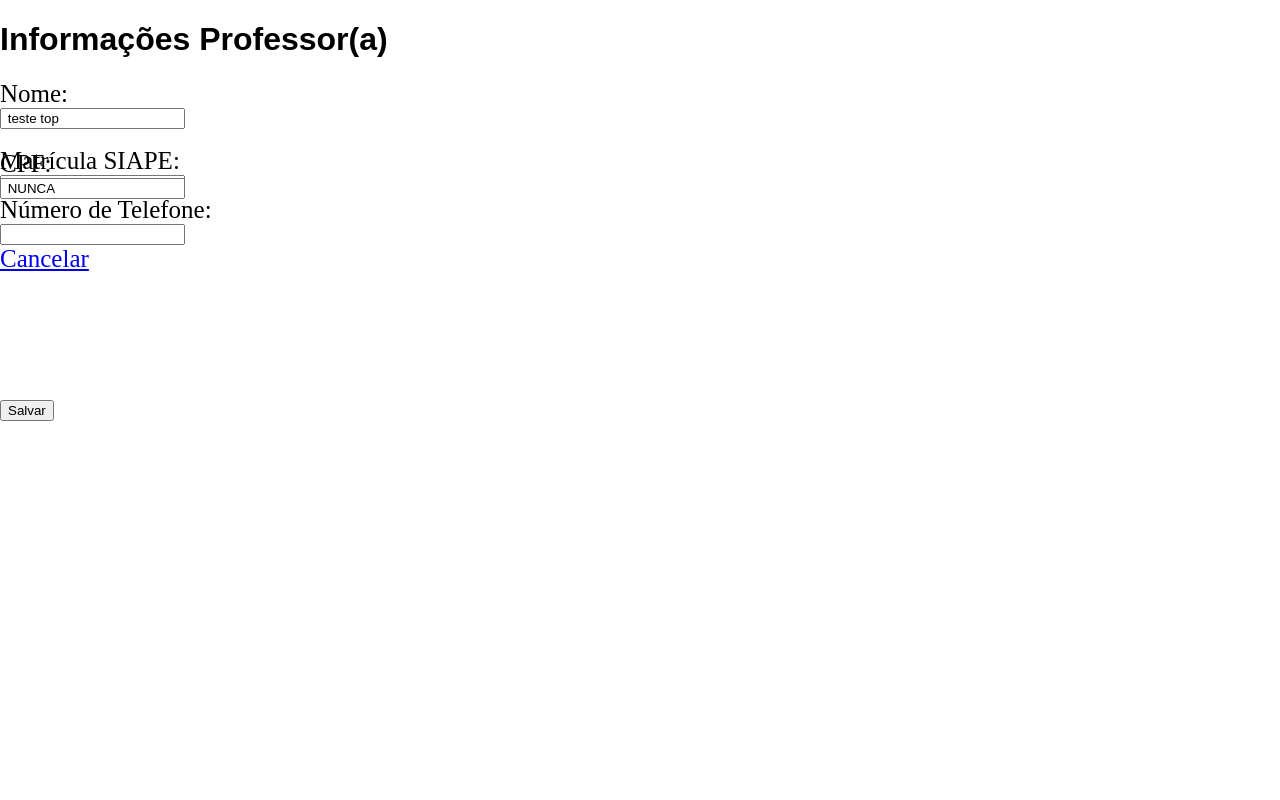
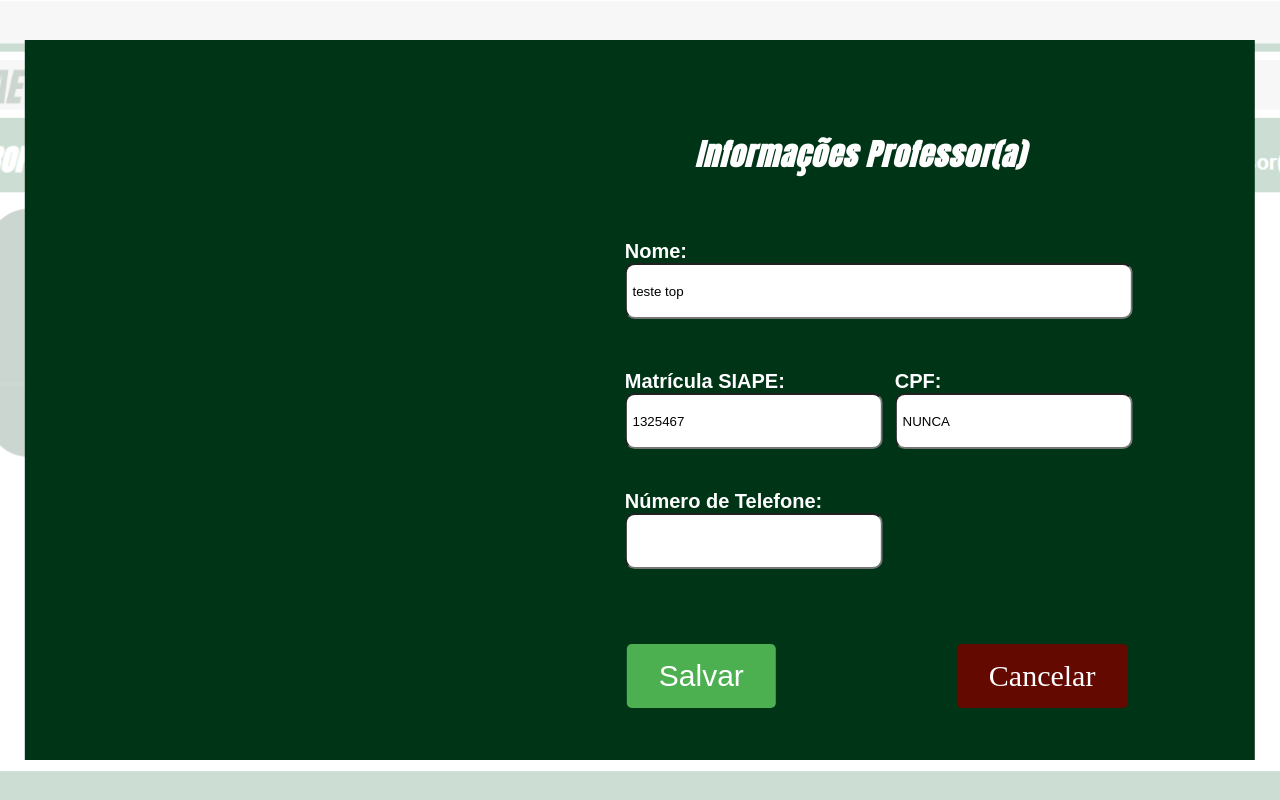
Before and after one commit to RamonIFFAR/PPI, a PHP site: page /editar.php?id_prof=33 in a window 1280 px wide. Run offline with PHP 8.4, Linux system fonts and the light colour scheme; a user stored in the database is signed in; data comes from the database, SQL or seed files in the repository.

Commit message:
Update editarcss.css

```diff
--- a/PPInte/editarcss.css
+++ b/PPInte/editarcss.css
@@ -1,240 +1,170 @@
-
-                    .top-bar {
-                        width: 100%;
-                        height: 50px;
-                        background-color: #d2d6d3; /* Cor cinza */
+.Fundo {
+    margin: 0;
+    padding: 0;
+    background: url('Imagens/Fundo.png') no-repeat center center fixed;
+    background-size: cover;
     position: relative;
+    min-height: 100vh;
 }
 
-                    /* Estilo para a barra verde */
-                    .green-bar {
+.Background1 {
     width: 100%;
-                        height: 10px; /* Ajuste a altura conforme necessário */
-                        background-color: #015d29; /* Cor verde */
-                        position: relative;
-                        top: 0px; /* Alinhar a barra verde logo abaixo da barra cinza */
+    height: 100%;
+    background-color: white;
+    position: absolute;
+    top: 50%;
+    left: 50%;
+    transform: translate(-50%, -50%);
+    opacity: 0.8;
+    z-index: 1;
 }
 
-                    /* Estilo para a nova barra cinza */
-                    .bottom-bar {
-                        width: 100%;
-                        height: 60px; /* Ajuste a altura conforme necessário */
-                        background-color: #d2d6d3; /* Cor cinza */
+form {
     position: relative;
-                        top: 10px; /* Alinhar a nova barra cinza logo abaixo da barra verde */
+    z-index: 2;
+    background: #003417;
+    position: absolute;
+    width: 93%;
+    height: 85%;
+    top: 50%;
+    left: 50%;
+    transform: translate(-50%, -50%);
+    padding: 20px;
 }
 
-                    .new-green-bar {
-                        width: 100%;
-                        height: 100px; /* Ajuste a altura conforme necessário */
-                        background-color: #015d29; /* Cor verde */
-                        position: relative;
-                        top: 20px; /* Alinhar a nova barra verde logo abaixo da nova barra cinza */
+/* Nome */
+.NomeCompleto {
+    position: absolute;
+    top: 200px;
+    left: 600px;
 }
 
-                    .new-bottom-bar {
-                        width: 100%;
-                        height: 75vh; /* Ajuste a altura conforme necessário */
-                        background-color: #015d29; /* Cor cinza */
-                        position: relative;
-                        top: 20px; /* Alinhar a nova barra cinza logo abaixo da nova barra verde */
+.NomeCompleto input {
+    position: absolute;
+    width: 500px;
+    height: 50px;
 }
 
-                    .box-center {
-                        width: 90%;
-                        height: 700px;
-                        background-color: white;
-                        position: relative;
-                        top: 47%;
-                        left: 50%;
-                        transform: translate(-50%, -50%);
-                        border-radius: 20px;
-                        box-sizing: border-box;
-                        padding: 20px;
-                        overflow: auto; /* Adiciona a barra de rolagem quando necessário */
+/* Matrícula Siape */
+.MatriculaSiape {
+    position: absolute;
+    top: 330px;
+    left: 600px;
+}
+
+.MatriculaSiape input {
+    position: absolute;
+    width: 250px;
+    height: 50px;
+}
+
+/* Email Institucional */
+.EmailInsti {
+    position: absolute;
+    top: 450px;
+    left: 600px;
+}
+
+.EmailInsti input {
+    position: absolute;
+    width: 600px;
+    height: 50px;
+}
+
+/* CPF */
+.CPF {
+    position: absolute;
+    top: 330px;
+    left: 870px;
+}
+
+.CPF input {
+    position: absolute;
+    width: 230px;
+    height: 50px;
+}
+
+.Fone {
+    position: absolute;
+    top: 450px;
+    left: 600px;
+}
+
+.Fone input{
+    position: absolute;
+    width: 250px;
+    height: 50px;
+}
+
+/*Botao Cadastrar*/
+
+button {
+    position: absolute;
+    background-color: #4CAF50;
+    color: white;
+    border: none;
+    padding: 15px 32px;
+    text-align: center;
+    text-decoration: none;
+    display: inline-block;
+    font-size: 30px;
+    margin: 4px 2px;
+    cursor: pointer;
+    border-radius: 5px;
+    top: 600px;
+    left: 600px;
+}
+
+button:hover {
+    background-color: #45a049;
+}
+
+label{
+    font-size: 20px;
+    color: White;
+    font-weight: bold;
+    font-family: 'Poppins', sans-serif;
+}
+
+input{
+    border-radius: 10px;
+}
+
+a {
+    position: absolute;
+    background-color: #640900;
+    color: white;
+    border: none;
+    padding: 15px 32px;
+    text-align: center;
+    text-decoration: none;
+    display: inline-block;
+    font-size: 30px;
+    margin: 4px 2px;
+    cursor: pointer;
+    border-radius: 5px;
+    top: 600px;
+    left: 930px;
+}
+
+a:hover {
+    background-color: #730b01;
 }
 
 
-                    .Titulo-Professores h1{
-                        font-size: 35px;
+h1 {
+    font-size: 30px;
     color: White;
     position: absolute;
     font-family: 'Anton';
     font-style: Italic;
     letter-spacing: 1px;
-                        top: 0px;
-                        left: 5%;
+    top: 10%;
+    left: 670px;
 }
 
-                    .iconeTitulo img {
-                        width: 250px;
-                        height: auto;
-                        position: absolute;
-                        top: 10px;
-                        left: 50px;
+.message {
+    color: red;
+    font-weight: bold;
+    margin-bottom: 20px;
 }
-
-                    .iconeNotificacao img {
-                        width: 25px;
-                        height: auto;
-                        position: absolute;
-                        top: 20px;
-                        left: 89%;
-                    }
-
-                    .iconePerfil img {
-                        width: 30px;
-                        height: auto;
-                        position: absolute;
-                        top: 20px;
-                        left: 93%;
-                    }
-
-                    .menu-container {
-                        position: absolute;
-                        display: inline-block;
-                    }
-
-                    .menu-abriricon {
-                        font-size: 24px;
-                        cursor: pointer;
-                        position: absolute;
-                        top: 10px;
-                        left: 10px;
-                    }
-
-                    .menu-fecharicon {
-                        font-size: 24px;
-                        color: white;
-                        cursor: pointer;
-                        position: absolute;
-                        top: 10px;
-                        left: 15px;
-                    }
-
-                    .floating-menu {
-                        width: 350px;
-                        height: 100vh;
-                        display: none;
-                        position: relative;
-                        top: 100%;
-                        left: 0;
-                        background-color: #015d29;
-                        z-index: 1000;
-                    }
-
-                    .floating-menu ul {
-                        position: absolute;
-                        font-family: 'Poppins', sans-serif;
-                        font-weight: bold;
-                        top: 250px;
-                        left: 50px;
-                        list-style-type: none;
-                        padding: 0px;
-                        margin: 0;
-                    }
-
-                    .floating-menu ul li {
-                        padding: 15px 20px;
-                        transition: transform 0.3s ease;
-                    }
-
-                    .floating-menu ul li a {
-                        text-decoration: none;
-                        color: White;
-                        display: block;
-                    }
-
-                    .floating-menu ul li:hover {
-                        background-color: #014a21;
-                        width: 240px;
-                        transform: scale(1.1);
-                    }
-
-                    .design-menu {
-                        width: 350px;
-                        height: 10px;
-                        position: absolute;
-                        background-color: White;
-                        top: 60px;
-                    }
-
-                    .Titulo-menu img{
-                        width: 300px;
-                        height: auto;
-                        position: absolute;
-                        top: 1px;
-                        left: 5%;
-                    }
-
-                    .design-menu2 {
-                        width: 350px;
-                        height: 3px;
-                        position: absolute;
-                        background-color: White;
-                        top: 780px;
-                    }
-
-                    .textPosition {
-                        text-decoration: none;
-                        color: White;
-                        display: block;
-                        font-weight: bold;
-                        font-family: 'Poppins', sans-serif;
-                        position:absolute;
-                        top: 89%;
-                        left: 20%;
-                    }
-
-                    .design-menu3 {
-                        width: 1555px;
-                        height: 100vh;
-                        position: absolute;
-                        background-color: White;
-                        opacity: 0.5;
-                        left: 100%;
-                        top: 0%;
-                    }
-
-                    .imagem-menu2 img {
-                        width: 30px;
-                        height: auto;
-                        position: absolute;
-                        top: 255px;
-                        left: 5px;
-                    }
-
-                    label {
-                        font-size: 25px;
-                        font-family: 'Poppins';
-                    }
-
-                    a {
-                        font-size: 25px;
-                        font-family: 'Poppins';
-                    }
-                    body {
-                        margin: 0;
-                        font-family: Arial, sans-serif;
-                    }
-
-
-                    .Nome {
-                        position: absolute;
-                        top: 50px;
-                    }
-
-                    .CPF {
-                        position: absolute;
-                        top: 150px;
-                    }
-
-                    .SIAPE {
-                        position: absolute;
-                        top: 250px;
-                    }
-
-                    .Posicao {
-                        position: absolute;
-                        top: 400px;
-                    }
```
Lines whose indentation alone changed are shown as unchanged.
